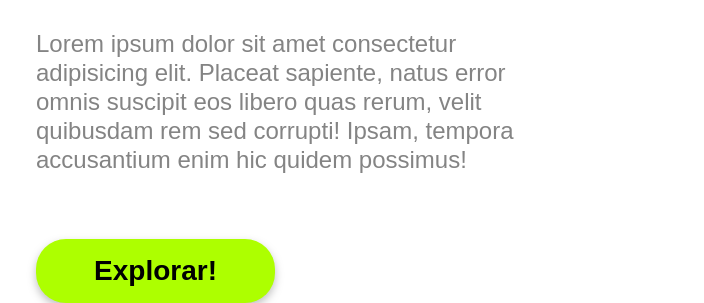
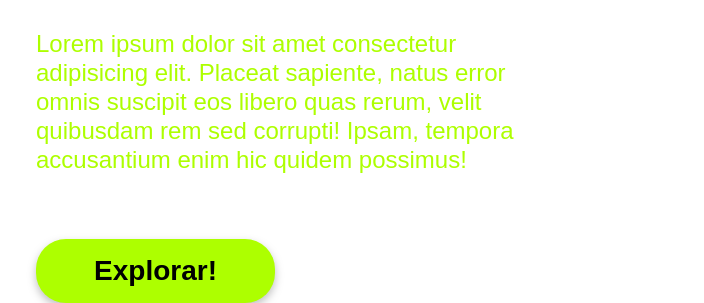
Before and after one commit to Evaldo-Ladeira/Projeto-01, a plain HTML site: page index.html in a window 1280 px wide. Shown: the part 929-1232 px from the top of the page, without its empty margins (50-754 px from the left). Drawn offline with Linux system fonts and the light colour scheme.

Commit message:
Mudanca css paragrafo

```diff
--- a/style.css
+++ b/style.css
@@ -56,7 +56,7 @@ p {
     font-weight: 400;
     font-size: 24px;
     line-height: 29px;
-    color: #848484;
+    color: #adff00;
     width: 515px;
     margin-top: 32px;
     margin-bottom: 65px;
```
